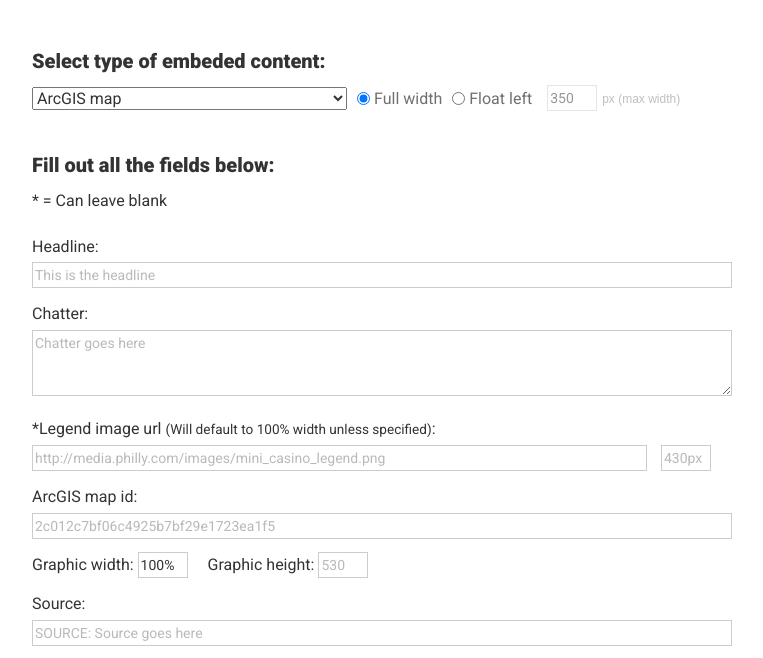
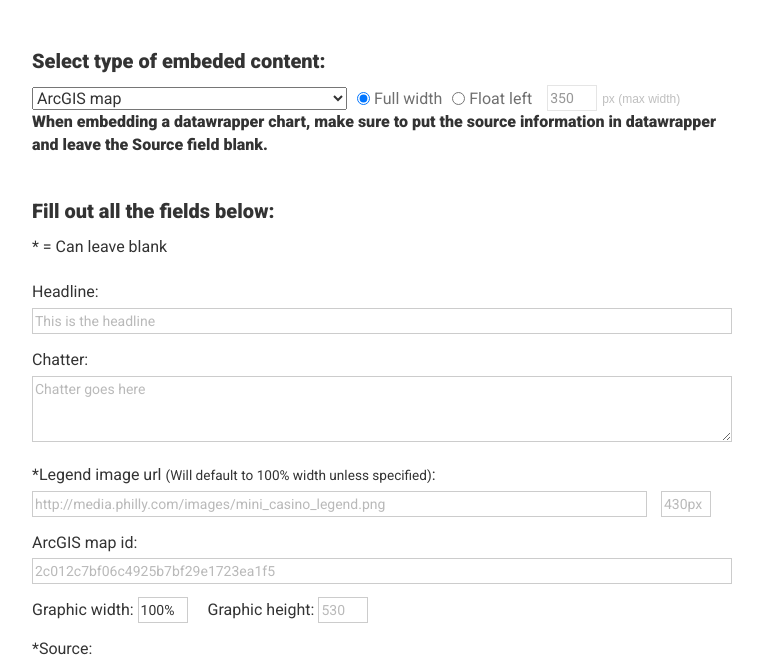
Before and after one commit to phillymedia/iframe-wrapper-tool, a plain HTML site: page index.html in a window 1280 px wide. Shown: the part 142-800 px from the top of the page, without its empty margins (258-1021 px from the left). Drawn offline with nearby package versions, Linux system fonts and the light colour scheme.

Commit message:
Update index.html

```diff
--- a/index.html
+++ b/index.html
@@ -37,6 +37,9 @@ PMN: Iframe wrapper tool
 <div class="pymnote">
 <strong>If you are embedding a responsive iframe, be sure to remove the borders, extra padding and margins from the iframe css file so that they dont appear twice.</strong>
 </div>
+<div class="datawrappernote">
+<strong>When embedding a datawrapper chart, make sure to put the source information in datawrapper and leave the Source field blank.</strong>
+</div>
 </div>
 <div class="step" id="step-1">
 <div class="getInfo">
@@ -70,7 +73,7 @@ PMN: Iframe wrapper tool
 <input type="text" class="inputform smallinput" name="width" value="100%"><span class="optional">*</span>Graphic height:
 <input type="text" class="inputform smallinput" name="height" placeholder="530">
 </div>
-<div class="inputdisplay arcgis pymframe dw static"><span class="optional">*</span>Source:
+<div class="inputdisplay arcgis pymframe dw static"><span class="optional">*</span><span class="optionaldw">*</span>Source:
 <input type="text" class="inputform" name="source" placeholder="SOURCE: Source goes here">
 </div>
 <div class="inputdisplay arcgis dw pymframe dw static"><span class="optional">*</span>Credit:
```
